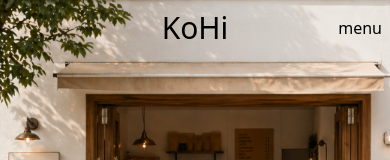
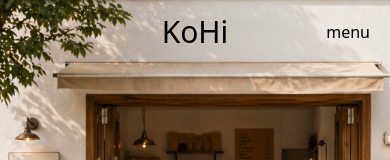
Before and after one commit to ayanomk/kohi, a Next.js app: page / in a window 390 px wide. Shown: the top 160 px of the page. Built offline with nearby package versions, Linux system fonts and the light colour scheme.

Commit message:
Adjust Navbar for tablet and laptop

```diff
--- a/app/components/Navbar.tsx
+++ b/app/components/Navbar.tsx
@@ -15,9 +15,9 @@
     }, [])
 
     return (
-        <nav className={`fixed top-0 w-full h-14 ${isScrolled ? "bg-secondary/90" : "bg-transparent"} transition-colors duration-500`}>
+        <nav className={`fixed top-0 w-full h-16 ${isScrolled ? "bg-secondary/90" : "bg-transparent"} transition-colors duration-500`}>
             <Link href='/' className="absolute left-1/2 -translate-x-1/2 top-1/2 -translate-y-1/2 text-3xl p-2">KoHi</Link>
-            <Link href='/' className="absolute right-0 top-1/2 -translate-y-1/2 p-2">menu</Link>
+            <Link href='/' className="absolute right-0 top-1/2 -translate-y-1/2 p-2 mr-3 md:mr-10">menu</Link>
         </nav>
     );
 }
```
